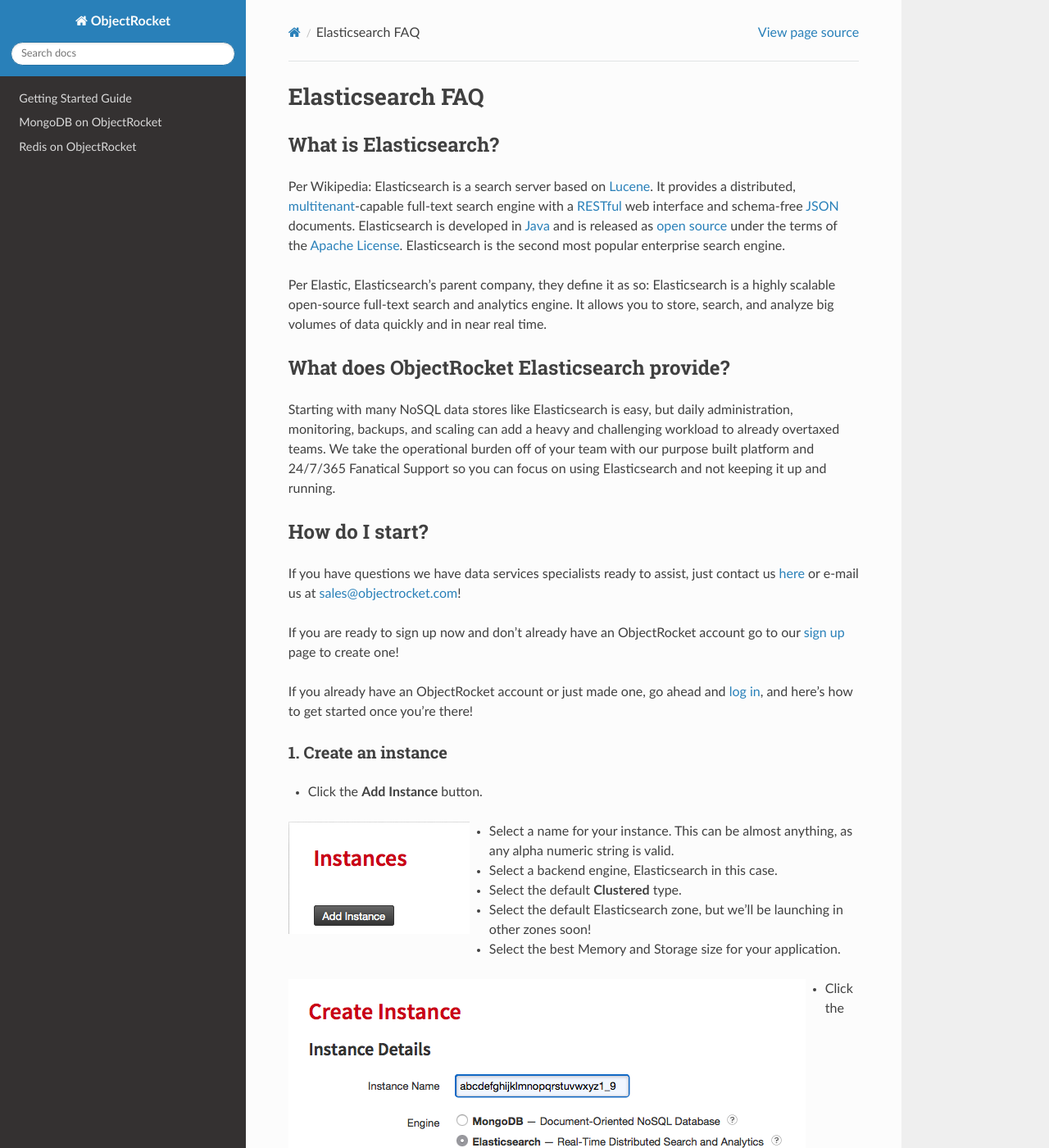
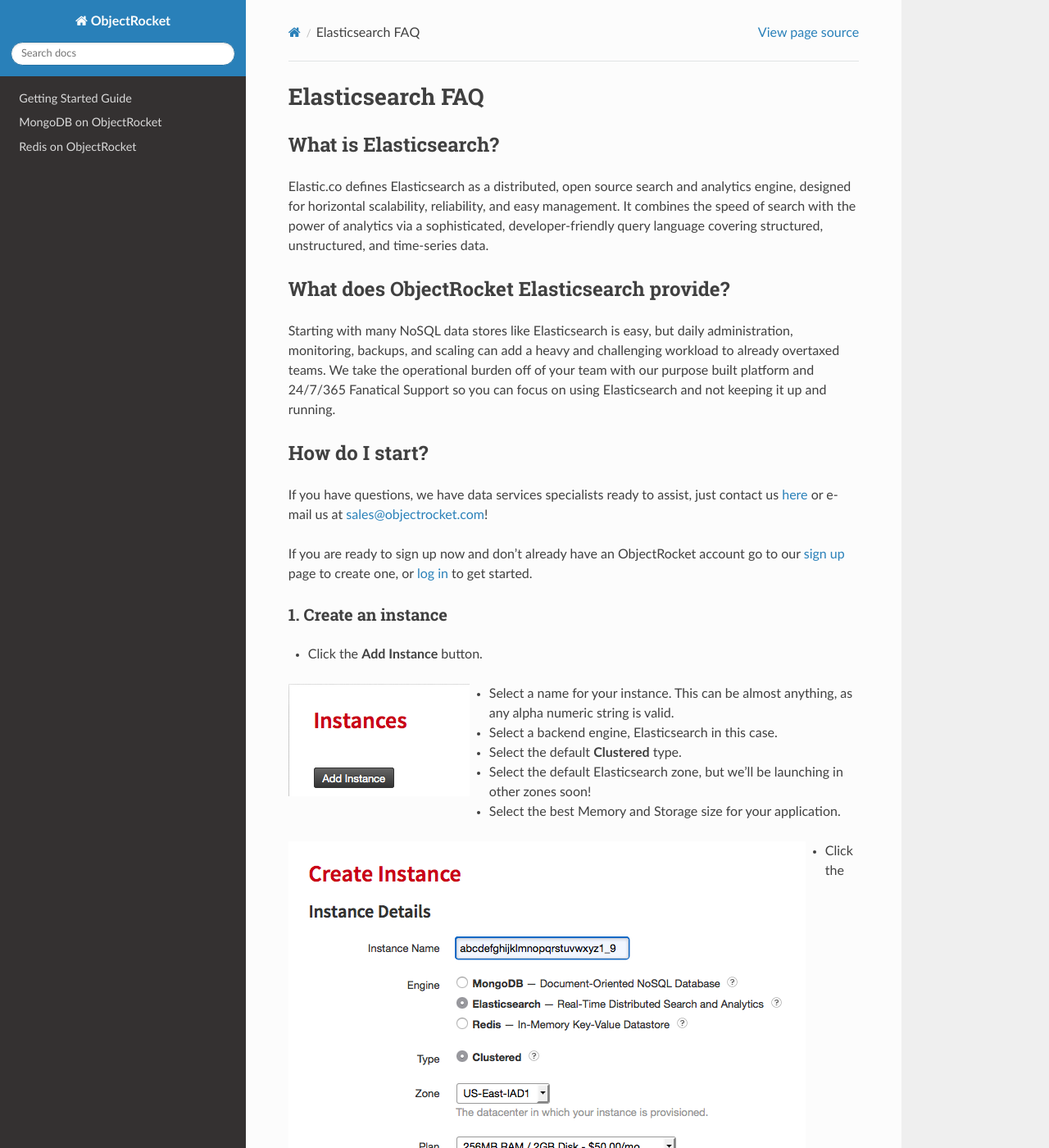
Before and after one commit to zcorleissen/documentation, a Sphinx documentation site: the page built from source/elastic_faq.rst, in a window 1280 px wide and 1400 px high. Shown: the whole window at 82% size. Built offline with Sphinx 7.4.7 and the Read the Docs theme 2.0.0, drawn with Linux system fonts in a browser that asks for light colours; pages that are not in the unit, such as notebooks, are missing from menus; some of the changed text lies outside the part shown.

Commit message:
verbiage and mo betta FAQ

```diff
--- a/source/elastic_faq.rst
+++ b/source/elastic_faq.rst
@@ -4,17 +4,8 @@
 What is Elasticsearch?
 ----------------------
 
-Per Wikipedia: Elasticsearch is a search server based on `Lucene`_. It provides a distributed, `multitenant`_-capable full-text search engine with a `RESTful`_ web interface and schema-free `JSON`_ documents. Elasticsearch is developed in `Java`_ and is released as `open source`_ under the terms of the `Apache License`_. Elasticsearch is the second most popular enterprise search engine.
+Elastic.co defines Elasticsearch as a distributed, open source search and analytics engine, designed for horizontal scalability, reliability, and easy management. It combines the speed of search with the power of analytics via a sophisticated, developer-friendly query language covering structured, unstructured, and time-series data.
 
-Per Elastic, Elasticsearch's parent company, they define it as so: Elasticsearch is a highly scalable open-source full-text search and analytics engine. It allows you to store, search, and analyze big volumes of data quickly and in near real time.
-
-.. _Lucene: https://en.wikipedia.org/wiki/Lucene
-.. _multitenant: https://en.wikipedia.org/wiki/Multitenancy
-.. _RESTful: https://en.wikipedia.org/wiki/Representational_state_transfer
-.. _JSON: https://en.wikipedia.org/wiki/JSON
-.. _Java: https://en.wikipedia.org/wiki/Java_(programming_language)
-.. _open source: https://en.wikipedia.org/wiki/Open_source_software
-.. _Apache License: https://en.wikipedia.org/wiki/Apache_License
 
 What does ObjectRocket Elasticsearch provide?
 ---------------------------------------------
@@ -24,11 +15,10 @@
 How do I start?
 ---------------
 
-If you have questions we have data services specialists ready to assist, just contact us `here <http://objectrocket.com/contact>`_ or e-mail us at `sales@objectrocket.com <mailto:sales@objectrocket.com>`_!
+If you have questions, we have data services specialists ready to assist, just contact us `here <http://objectrocket.com/contact>`_ or e-mail us at `sales@objectrocket.com <mailto:sales@objectrocket.com>`_!
 
-If you are ready to sign up now and don’t already have an ObjectRocket account go to our `sign up <https://app.objectrocket.com/sign_up>`_ page to create one!
+If you are ready to sign up now and don’t already have an ObjectRocket account go to our `sign up <https://app.objectrocket.com/sign_up>`_ page to create one, or `log in <https://app.objectrocket.com>`_ to get started.
 
-If you already have an ObjectRocket account or just made one, go ahead and `log in <https://app.objectrocket.com>`_, and here's how to get started once you're there!
 
 1. Create an instance
 ~~~~~~~~~~~~~~~~~~~~~
```
Also changed, not shown: other parts of source/elastic_faq.rst (+1 -1 lines).
